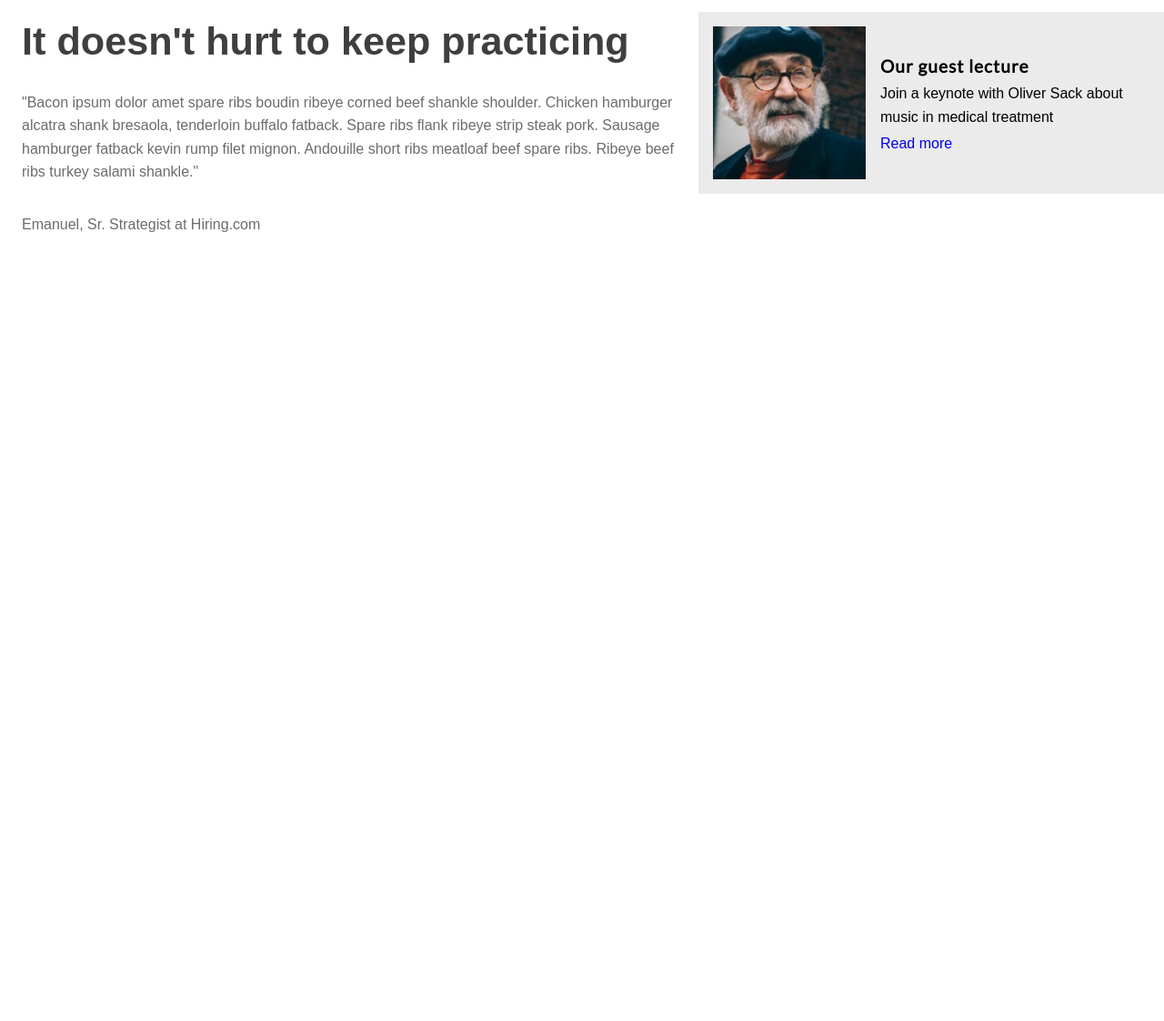
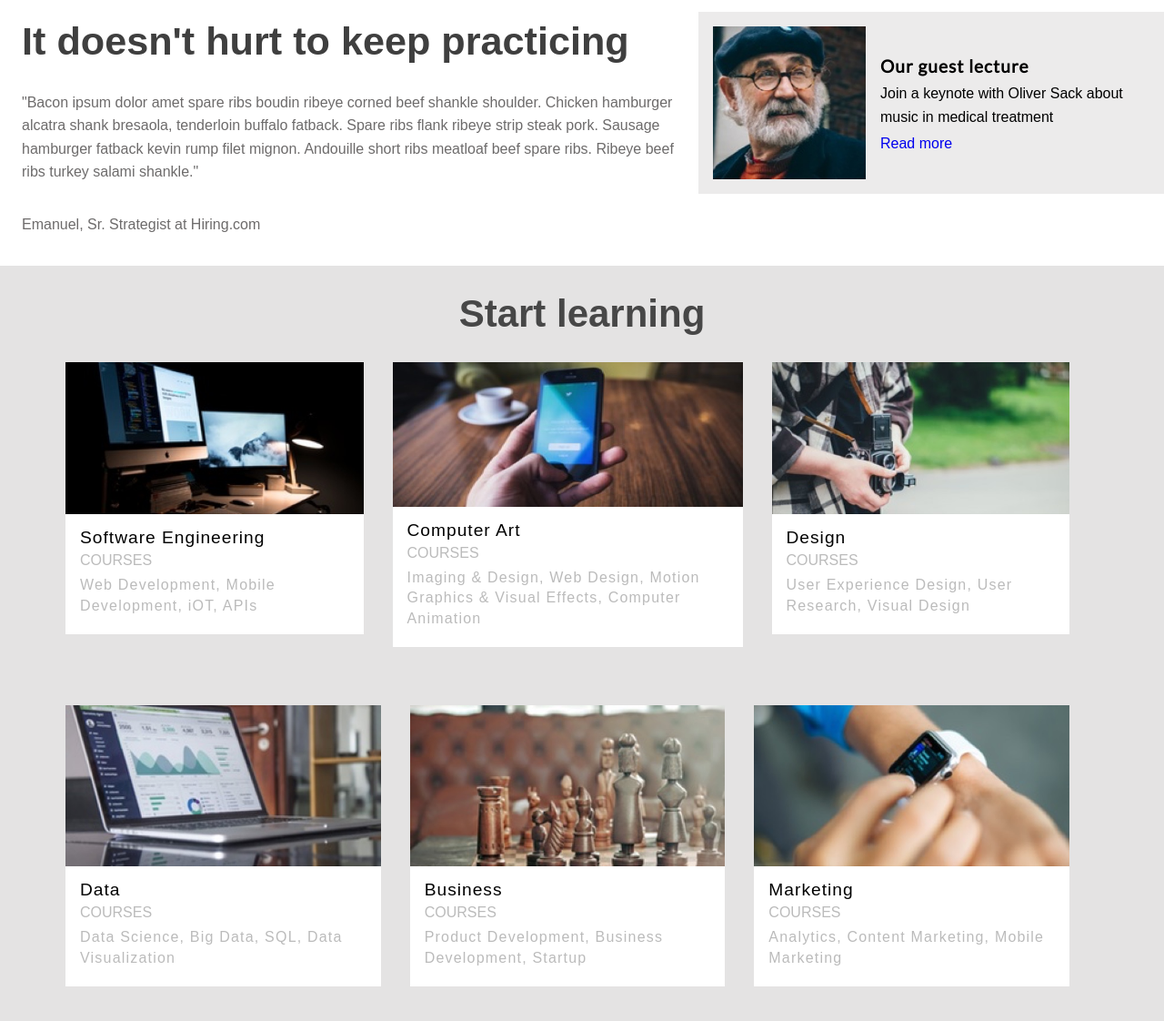
Before and after one commit to NadimRai/CodeAcademy-ColmarAcademy, a plain HTML site: page index.html in a window 1280 px wide. Shown: the part 1095-2217 px from the top of the page at 91% size. Before the commit the page ends 1387 px from the top, so only its background shows below. Drawn offline with Linux system fonts and the light colour scheme.

Commit message:
style and completed start learning section

```diff
--- a/index.html
+++ b/index.html
@@ -98,6 +98,77 @@
         </div>
     </div>
     <!-- End of Information Section -->
+
+    <!-- Start Learning Section -->
+    <div class="learning">
+        <h1>Start learning</h1>
+        <div class="courses">
+            <div class="course">
+                <div class="image">
+                    <img src="resources/images/course-software.jpg" alt="computers">
+                </div>
+                <div class="course-info">
+                    <h3>Software Engineering</h3>
+                    <h4>Courses</h4>
+                    <p>Web Development, Mobile Development, iOT, APIs</p>
+                </div>
+            </div>
+            <div class="course">
+                <div class="image">
+                    <img src="resources/images/course-computer-art.jpg" style="height: 159px;" alt="mobile">
+                </div>
+                <div class="course-info">
+                    <h3>Computer Art</h3>
+                    <h4>Courses</h4>
+                    <p>Imaging &amp; Design, Web Design, Motion Graphics &amp; Visual Effects, Computer Animation</p>
+                </div>
+            </div>
+            <div class="course">
+                <div class="image">
+                    <img src="resources/images/course-design.jpg" alt="camera">
+                </div>
+                <div class="course-info">
+                    <h3>Design</h3>
+                    <h4>Courses</h4>
+                    <p>User Experience Design, User Research, Visual Design</p>
+                </div>
+            </div>
+        </div><!-- End of courses -->
+
+        <div class="courses">
+            <div class="course">
+                <div class="image">
+                    <img src="resources/images/course-data.jpg" alt="laptop">
+                </div>
+                <div class="course-info">
+                    <h3>Data</h3>
+                    <h4>Courses</h4>
+                    <p>Data Science, Big Data, SQL, Data Visualization</p>
+                </div>
+            </div>
+            <div class="course">
+                <div class="image">
+                    <img src="resources/images/course-business.jpg" alt="chess board">
+                </div>
+                <div class="course-info">
+                    <h3>Business</h3>
+                    <h4>Courses</h4>
+                    <p>Product Development, Business Development, Startup</p>
+                </div>
+            </div>
+            <div class="course">
+                <div class="image">
+                    <img src="resources/images/course-marketing.jpg" alt="smart watch">
+                </div>
+                <div class="course-info">
+                    <h3>Marketing</h3>
+                    <h4>Courses</h4>
+                    <p>Analytics, Content Marketing, Mobile Marketing</p>
+                </div>
+            </div>
+        </div><!-- End of courses -->
+    </div>
+    <!-- End of Start Learning Section -->
 </body>
 
 </html>
--- a/resources/css/styles.css
+++ b/resources/css/styles.css
@@ -175,3 +175,54 @@ background: rgb(236, 235, 235);
 }
 /** End of RIGHT column **/
 /** End of Information **/
+
+/** Start Learning Section **/
+.learning{
+background: rgb(228, 227, 227);
+display: flex;
+flex-direction: column;
+}
+
+.learning h1{
+    text-align: center;
+    margin: 32px 0;
+}
+
+.courses{
+    display: flex;
+    margin:0 72px 32px;
+}
+
+.course{
+    padding:0 32px 32px 0;
+    max-width: 385px;
+}
+
+.course-info{
+    background: #fff;
+    padding: 0 16px 20px 16px;
+}
+
+.course-info h3{
+    font-size: 1.2em;
+    padding-top: 16px;
+    font-weight: 500;
+    letter-spacing: 1px;;
+}
+
+.course-info h4, .course-info p{
+    color: rgb(187, 187, 187);
+}
+
+.course-info h4{
+    text-transform: uppercase;
+    padding:8px 0;
+}
+
+.course-info p{
+    line-height: 1.4;
+    letter-spacing: 1.2px;
+}
+
+
+/** End of Learning Section **/
```
